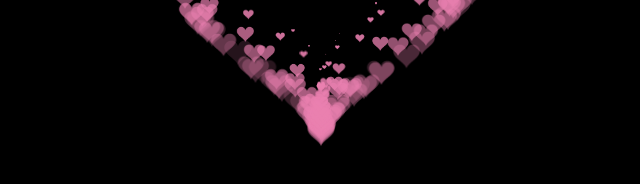
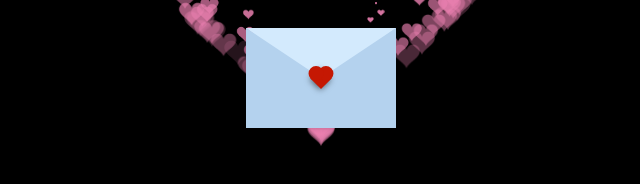
Before and after one commit to mrlinh9988/mrlinh9988.github.io, a plain HTML site: page index.html in a window 1280 px wide. Shown: the part 478-662 px from the top of the page, without its empty margins (319-959 px from the left). Drawn offline with nearby package versions, Linux system fonts and the light colour scheme.

Commit message:
Update index.html

```diff
--- a/index.html
+++ b/index.html
@@ -13,6 +13,8 @@
   <META NAME="Keywords" CONTENT="">
 
   <META NAME="Description" CONTENT="">
+    <link href='https://cdnjs.cloudflare.com/ajax/libs/font-awesome/6.2.0/css/all.min.css'
+    rel='stylesheet' type='text/css'>
 
   <style>
      .div_task {
@@ -45,6 +47,109 @@ canvas {
   height: 100%;
 
 }
+.bg-wrapper {
+	 height: 139vh;
+	 display: flex;
+	 justify-content: center;
+	 align-items: center;
+}
+ .bg-wrapper .envelope-wrapper {
+	 background: #b4d2ee;
+}
+ .bg-wrapper .envelope-wrapper .envelope {
+	 position: relative;
+	 width: 150px;
+	 height: 100px;
+}
+ .bg-wrapper .envelope-wrapper .envelope:before {
+	 content: "";
+	 position: absolute;
+	 top: 0px;
+	 z-index: 2;
+	 border-top: 55px solid #d3eafd;
+	 border-right: 75px solid transparent;
+	 border-left: 75px solid transparent;
+	 transform-origin: top;
+	 transition: all 0.5s ease-in-out 0.7s;
+}
+ .bg-wrapper .envelope-wrapper .envelope:after {
+	 content: "";
+	 position: absolute;
+	 z-index: 2;
+	 width: 0px;
+	 height: 0px;
+	 border-top: 50px solid transparent;
+	 border-right: 75px solid #b4d2ee;
+	 border-bottom: 50px solid #b4d2ee;
+	 border-left: 75px solid #b4d2ee;
+}
+ .bg-wrapper .envelope-wrapper .envelope .card {
+	 position: absolute;
+	 right: 20%;
+	 bottom: 0;
+	 width: 60%;
+	 height: 90%;
+	 background: #fff;
+	 text-align: center;
+	 transition: all 1s ease-in-out;
+	 box-shadow: 0 0 5px rgba(0, 0, 0, 0.2);
+}
+ .bg-wrapper .envelope-wrapper .envelope .card .close-icon {
+	 position: absolute;
+	 right: 5px;
+	 top: 5px;
+	 font-size: 10px;
+	 color: rgba(68, 68, 68, 0.7);
+	 cursor: pointer;
+}
+ .bg-wrapper .envelope-wrapper .envelope .card .text {
+	 position: absolute;
+	 top: 50%;
+	 left: 50%;
+	 font-family: "Great Vibes", cursive;
+	 color: #c51803;
+	 transform: translate(-50%, -50%);
+}
+ .bg-wrapper .envelope-wrapper .heart {
+	 position: absolute;
+	 top: 69%;
+	 left: 50%;
+	 width: 15px;
+	 height: 15px;
+	 background: #c51803;
+	 z-index: 4;
+	 transform: translate(-50%, -20%) rotate(45deg);
+	 transition: transform 0.5s ease-in-out 1s;
+	 box-shadow: 0 1px 6px rgba(0, 0, 0, 0.6);
+	 cursor: pointer;
+}
+ .bg-wrapper .envelope-wrapper .heart:before, .bg-wrapper .envelope-wrapper .heart:after {
+	 content: "";
+	 position: absolute;
+	 width: 15px;
+	 height: 15px;
+	 background-color: #c51803;
+	 border-radius: 50%;
+}
+ .bg-wrapper .envelope-wrapper .heart:before {
+	 top: -7.5px;
+}
+ .bg-wrapper .envelope-wrapper .heart:after {
+	 right: 7.5px;
+}
+ .bg-wrapper .flap .envelope:before {
+	 transform: rotateX(180deg);
+	 z-index: 0;
+}
+ .bg-wrapper .flap .envelope .card {
+	 bottom: 100px;
+	 transform: scale(1.5);
+	 transition-delay: 1s;
+}
+ .bg-wrapper .flap .heart {
+	 transform: rotate(90deg);
+	 transition-delay: 0.4s;
+}
 
   </style>
 
@@ -53,12 +158,24 @@ canvas {
 
  <BODY>
   <div class="div_task">
-    <img src="https://res.cloudinary.com/dku4eylzp/image/upload/w_1000,ar_1:1,c_fill,g_auto,e_art:hokusai/v1668065885/ny/275743432_1121394828402461_8032595704641072777_n_ajqfww.png" alt="Trulli" style="width: 150px;
-    height: 150px;
-    border-radius: 100px;"
-    >
+      <img src="https://res.cloudinary.com/dku4eylzp/image/upload/w_1000,ar_1:1,c_fill,g_auto,e_art:hokusai/v1668065885/ny/275743432_1121394828402461_8032595704641072777_n_ajqfww.png" alt="Trulli" style="width: 150px;
+      height: 150px;
+      border-radius: 100px;"
+      >
+  </div>
+
+  <canvas id="pinkboard"></canvas>
+  <div class="bg-wrapper">
+    <div class="envelope-wrapper">
+      <div class="envelope">
+        <div class="card">
+          <span class="fa fa-close close-icon"></span>
+          <div class="text">Love THU</div>
+        </div>
+      </div>
+      <div class="heart"></div>
+    </div>
 </div>
-  <canvas id="pinkboard"></canvas>
 
   <script>
 
@@ -528,7 +645,20 @@ var ParticlePool = (function() {
 })(document.getElementById('pinkboard'));
 
   </script>
+  <script src="https://cdnjs.cloudflare.com/ajax/libs/font-awesome/6.2.0/js/all.js"></script>
 
+  <script src="https://cdnjs.cloudflare.com/ajax/libs/jquery/3.6.0/jquery.min.js"></script>
+  <script>
+      $( document ).ready(() => {
+          $(".envelope-wrapper .heart").click(() => {
+          $('.envelope-wrapper').addClass('flap')
+      });
+
+      $(".envelope-wrapper .close-icon").click(() => {
+          $('.envelope-wrapper').removeClass('flap')
+      });
+      });
+  </script>
  </BODY>
 
 </HTML>
```
